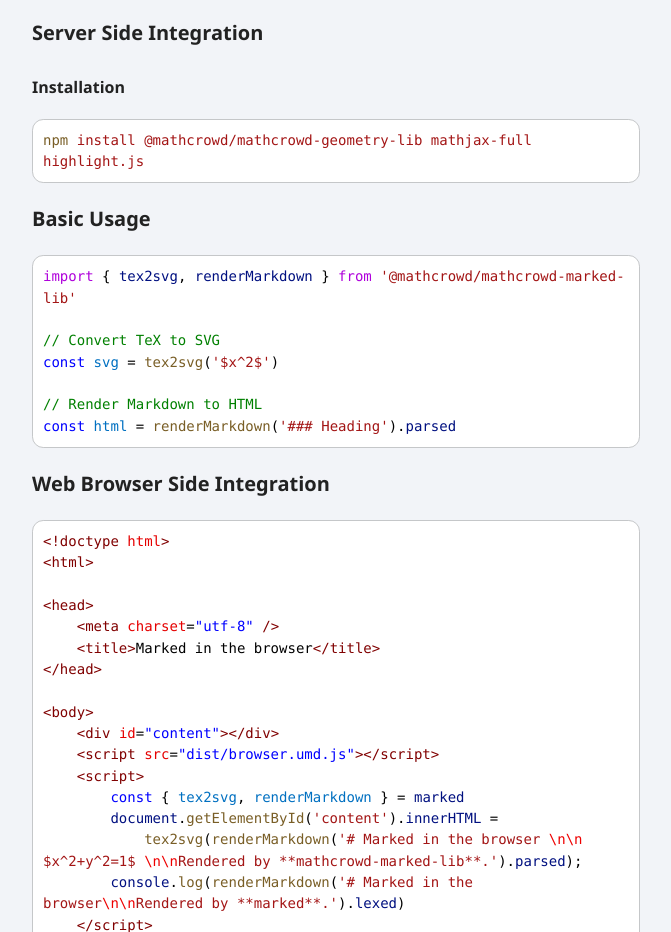
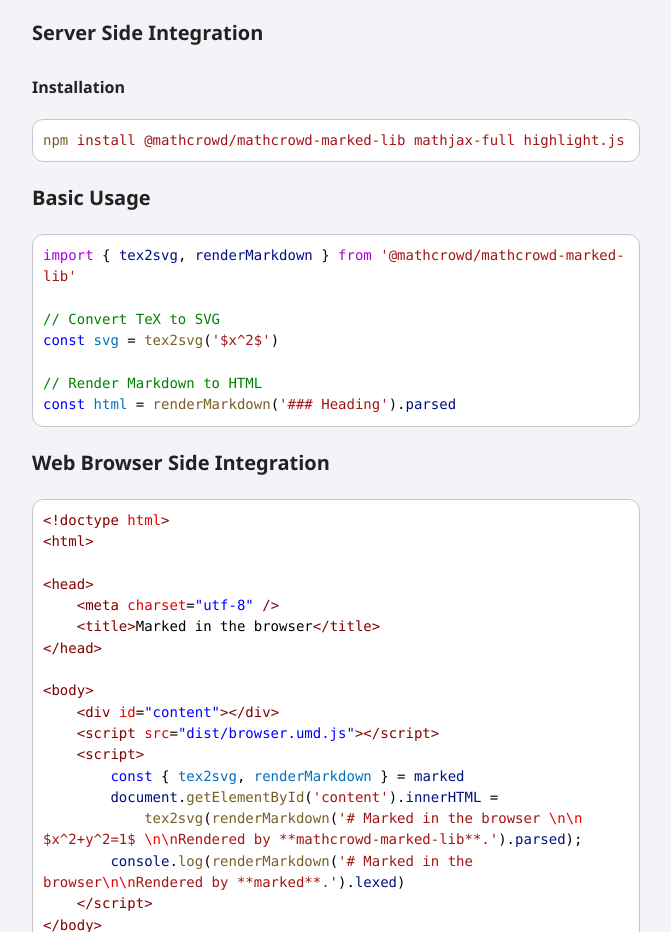
Before and after one commit to mathedu4all/mathcrowd-marked-lib, a website: page docs/index.html in a window 1280 px wide. Shown: the part 1341-2273 px from the top of the page, without its empty margins (272-943 px from the left). Drawn offline with Linux system fonts and the light colour scheme.

Commit message:
Auto commit b0bea6d48eafa1dcd361fc6b01ad8db84c24b2ff

```diff
--- a/docs/index.html
+++ b/docs/index.html
@@ -10,7 +10,7 @@
 <li>🧮 <strong>TeX to SVG conversion:</strong> Converts TeX equations to scalable vector graphics for high-quality rendering.</li>
 <li>🔗 <strong>Easy Integration with Existing Systems:</strong> Supports both server-side and browser-side implementations for flexible use.</li>
 </ul>
-<a id="md:🚀-quick-start" class="tsd-anchor"></a><h2><a href="#md:🚀-quick-start">🚀 Quick Start</a></h2><a id="md:server-side-integration" class="tsd-anchor"></a><h3><a href="#md:server-side-integration">Server Side Integration</a></h3><a id="md:installation" class="tsd-anchor"></a><h4><a href="#md:installation">Installation</a></h4><pre><code class="language-bash"><span class="hl-0">npm</span><span class="hl-1"> </span><span class="hl-2">install</span><span class="hl-1"> </span><span class="hl-2">@mathcrowd/mathcrowd-geometry-lib</span><span class="hl-1"> </span><span class="hl-2">mathjax-full</span><span class="hl-1"> </span><span class="hl-2">highlight.js</span>
+<a id="md:🚀-quick-start" class="tsd-anchor"></a><h2><a href="#md:🚀-quick-start">🚀 Quick Start</a></h2><a id="md:server-side-integration" class="tsd-anchor"></a><h3><a href="#md:server-side-integration">Server Side Integration</a></h3><a id="md:installation" class="tsd-anchor"></a><h4><a href="#md:installation">Installation</a></h4><pre><code class="language-bash"><span class="hl-0">npm</span><span class="hl-1"> </span><span class="hl-2">install</span><span class="hl-1"> </span><span class="hl-2">@mathcrowd/mathcrowd-marked-lib</span><span class="hl-1"> </span><span class="hl-2">mathjax-full</span><span class="hl-1"> </span><span class="hl-2">highlight.js</span>
 </code><button>Copy</button></pre>
 <a id="md:basic-usage" class="tsd-anchor"></a><h3><a href="#md:basic-usage">Basic Usage</a></h3><pre><code class="language-typescript"><span class="hl-3">import</span><span class="hl-1"> { </span><span class="hl-4">tex2svg</span><span class="hl-1">, </span><span class="hl-4">renderMarkdown</span><span class="hl-1"> } </span><span class="hl-3">from</span><span class="hl-1"> </span><span class="hl-2">&#39;@mathcrowd/mathcrowd-marked-lib&#39;</span><br/><br/><span class="hl-5">// Convert TeX to SVG</span><br/><span class="hl-6">const</span><span class="hl-1"> </span><span class="hl-7">svg</span><span class="hl-1"> = </span><span class="hl-0">tex2svg</span><span class="hl-1">(</span><span class="hl-2">&#39;$x^2$&#39;</span><span class="hl-1">)</span><br/><br/><span class="hl-5">// Render Markdown to HTML</span><br/><span class="hl-6">const</span><span class="hl-1"> </span><span class="hl-7">html</span><span class="hl-1"> = </span><span class="hl-0">renderMarkdown</span><span class="hl-1">(</span><span class="hl-2">&#39;### Heading&#39;</span><span class="hl-1">).</span><span class="hl-4">parsed</span>
 </code><button>Copy</button></pre>
```
Also changed, not shown: README.md.
